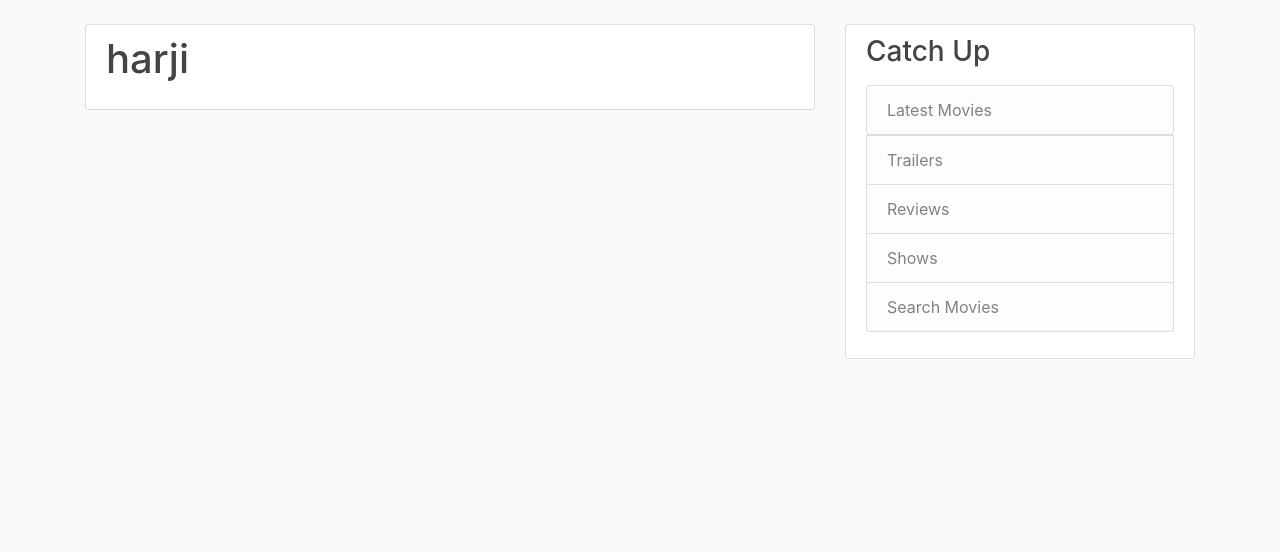
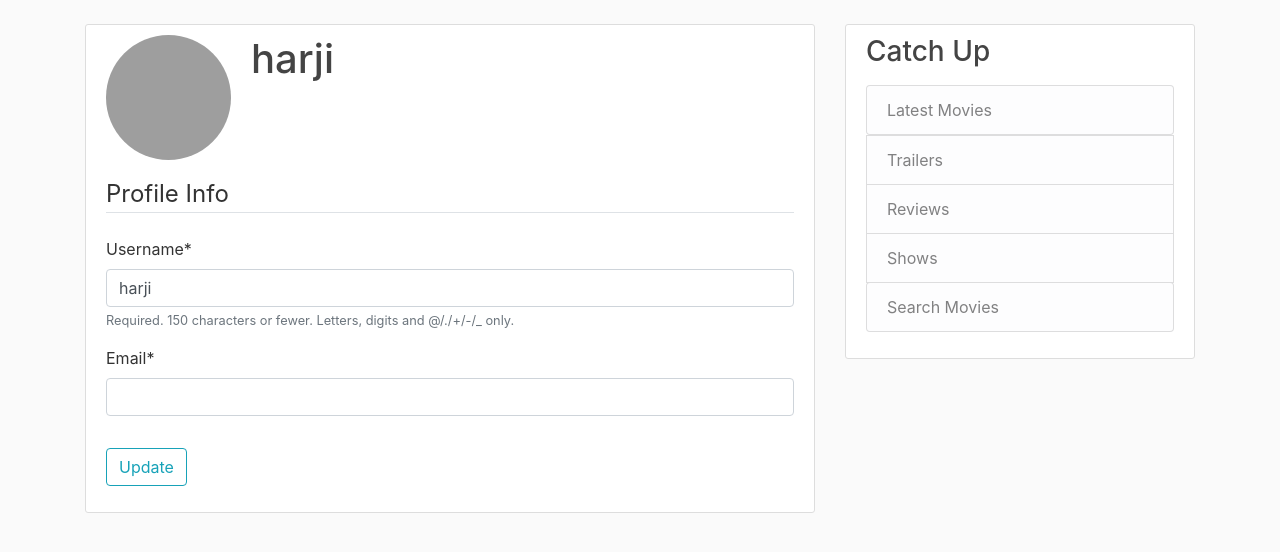
Before and after one commit to gill1769/BDTV, a Django app: page /profile/ in a window 1280 px wide. Shown: the part 56-608 px from the top of the page. Run offline with Django 3.2, Linux system fonts and the light colour scheme; a user stored in the database is signed in; data comes from the database, SQL or seed files in the repository; both versions use the stored data as it was after the commit; some libraries are stand-ins or nearby versions; grey boxes are pictures that could not be loaded.

Commit message:
Profile Update

```diff
--- a/movie/templates/movie/search_result.html
+++ b/movie/templates/movie/search_result.html
@@ -19,8 +19,8 @@
 
     <div class="col" style="display: flex; flex-direction: column">
     <div>
-      <a href="" style="text-decoration: none; color: black;">
-        <div class="card" style="width: 20rem; margin-bottom: 20px;">
+      <a href="{% url "movie_details" movie.id %}" style="text-decoration: none; color: black;">
+          <div class="card" style="width: 20rem; margin-bottom: 20px;">
           <img src="https://image.tmdb.org/t/p/original/{{movie.backdrop_path}}" class="card-img-top" alt="...">
           <div class="card-body">
             <h5 class="card-title">{{ movie.original_title }}</h5>
--- a/users/forms.py
+++ b/users/forms.py
@@ -11,6 +11,12 @@ class UserRegisterForm(UserCreationForm):
         model = User
         fields = ['username', 'email', 'password1', 'password2']
 
+class UserUpdateForm(forms.ModelForm):
+    email = forms.EmailField()
+
+    class Meta:
+        model = User
+        fields = ['username', 'email']
 
 class AboutRegsiter(forms.Form):
     description = forms.CharField()
--- a/users/models.py
+++ b/users/models.py
@@ -4,6 +4,7 @@ from django.contrib.auth.models import User
 
 class Profile(models.Model):
     user = models.OneToOneField(User, on_delete=models.CASCADE)
+    image = models.ImageField(default='default.jpg', upload_to='profile_pics')
 
     def __str__(self):
         return f'{self.user.username} Profile'
--- a/users/templates/users/profile.html
+++ b/users/templates/users/profile.html
@@ -3,11 +3,21 @@
 {% block content %}
     <div class="content-section">
       <div class="media">
-        <div class="media-body">
-          <h2 class="account-heading">{{ user.username }}</h2>
-          <p class="text-secondary">{{ user.email }}</p>
-        </div>
+          <img class="rounded-circle account-img" src="{{ user.profile.image.url }}">
+          <div class="media-body">
+            <h2 class="account-heading">{{ user.username }}</h2>
+            <p class="text-secondary">{{ user.email }}</p>
+          </div>
       </div>
-      <!-- FORM HERE -->
+        <form method="POST">
+            {% csrf_token %}
+            <fieldset class="form-group">
+                <legend class="border-bottom mb-4">Profile Info</legend>
+                {{ u_form|crispy }}
+            </fieldset>
+            <div class="form-group">
+                <button class="btn btn-outline-info" type="submit">Update</button>
+            </div>
+        </form>
     </div>
 {% endblock content %}
--- a/users/views.py
+++ b/users/views.py
@@ -1,7 +1,7 @@
 from django.contrib import messages
 from django.shortcuts import render, redirect
 from django.contrib.auth.decorators import login_required
-from .forms import UserRegisterForm
+from .forms import UserRegisterForm, UserUpdateForm
 from movie.views import home
 
 
@@ -22,4 +22,16 @@ def register(request):
 
 @login_required
 def profile(request):
-    return render(request, 'users/profile.html')
+    if request.method == 'POST':
+        u_form= UserUpdateForm( request.POST,instance=request.user)
+        if u_form.is_valid():
+            u_form.save()
+            messages.success(request, f'Your account has been updated!')
+            return redirect('profile')
+    else:
+        u_form = UserUpdateForm(instance=request.user)
+    context = {
+        'u_form': u_form,
+
+    }
+    return render(request, 'users/profile.html',context)
```
Also changed, not shown: db.sqlite3, users/migrations/0003_profile_image.py (added).
